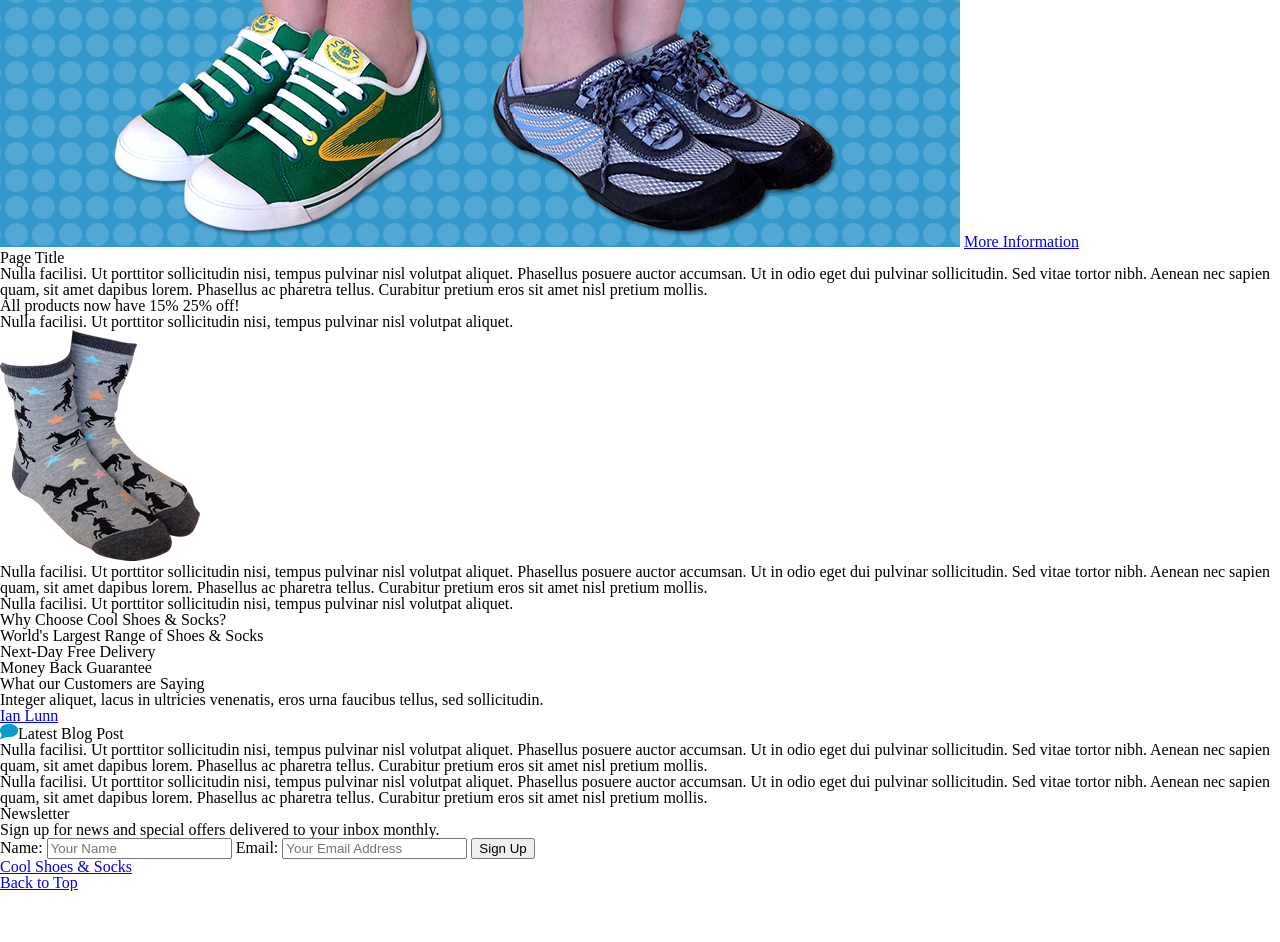
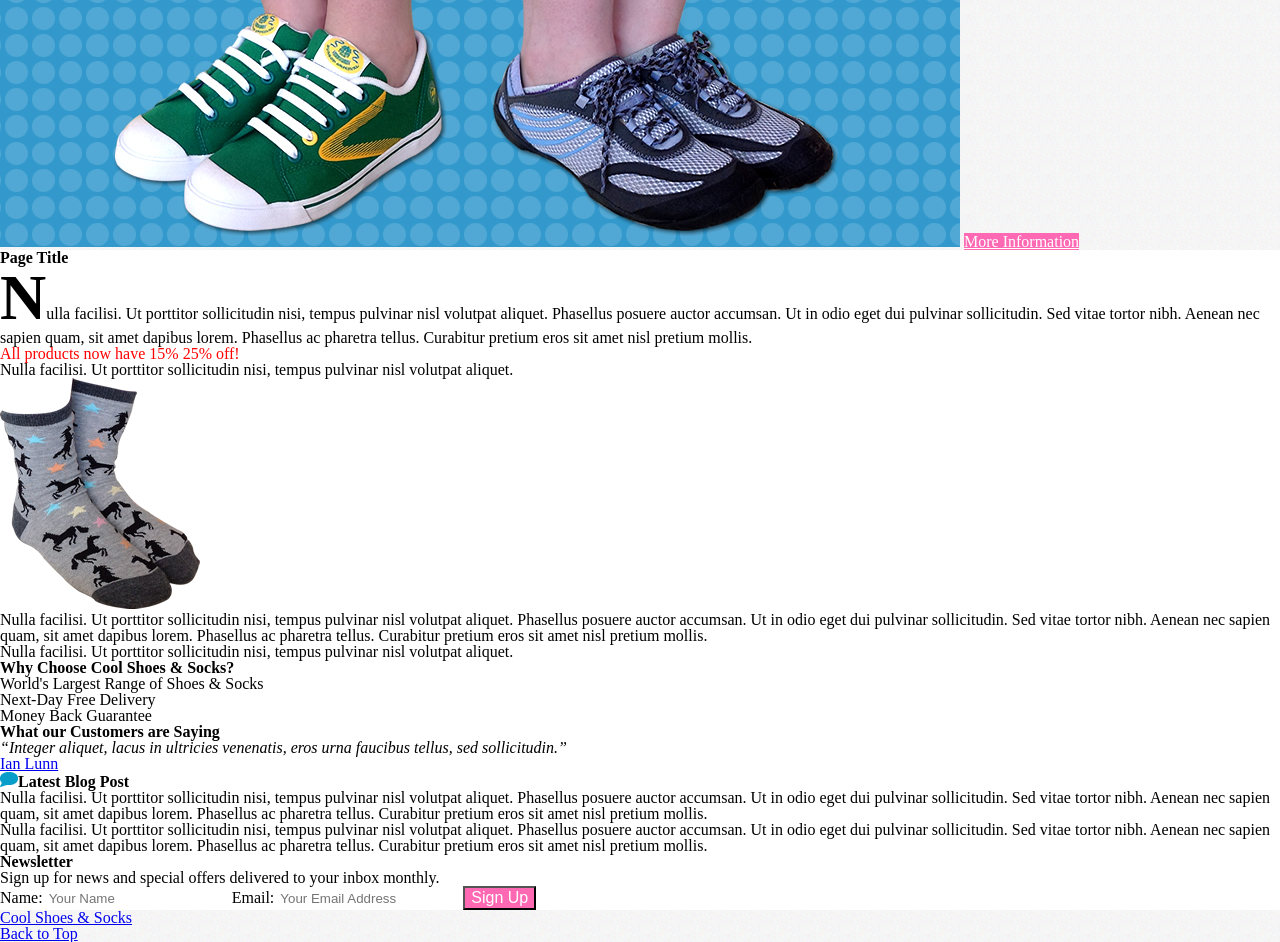
Before and after one commit to jericso/ittraining-css3foundations-coolshoesandsocks, a plain HTML site: page index.html in a window 1280 px wide. Shown: the part 170-1112 px from the top of the page. Before the commit the page ends 1061 px from the top, so only its background shows below. Drawn offline with Linux system fonts and the light colour scheme.

Commit message:
Ch 3 updates

```diff
--- a/css/styles.css
+++ b/css/styles.css
@@ -1 +1,74 @@
 @import url("reset.css");
+
+body {
+	background-color: gray;
+	background-image: url("../images/bg-body.jpg");
+}
+
+a:link {
+	text-decoration: underline;
+}
+
+a:hover {
+	text-decoration: none;
+}
+
+a:visited {
+	color: black;
+}
+
+a:active {
+	color: red;
+}
+
+a:focus {
+	outline-color: black;
+	outline-style: dotted;
+	outline-width: 1px;
+}
+
+h1, h2, h3, h4 {
+	font-weight: bold;
+}
+
+#main {
+	background-color: white;
+}
+
+.button {
+	background-color: hotpink;
+	color: white;
+}
+
+blockquote p {
+	font-style: italic;
+}
+
+blockquote p:before {
+	content: "\201C";
+}
+
+blockquote p:after {
+	content: "\201D";
+}
+
+aside > h3 {
+	font-weight: bold;
+}
+
+p + .offer {
+	color: red;
+}
+
+input[type="text"], input[type="email"] {
+	border: none;
+}
+
+input[type="submit"][class="button"] {
+	font-size: 1em;
+}
+
+#content p:first-of-type:first-letter {
+	font-size: 4em;
+	font-weight: bold;
+}
```
